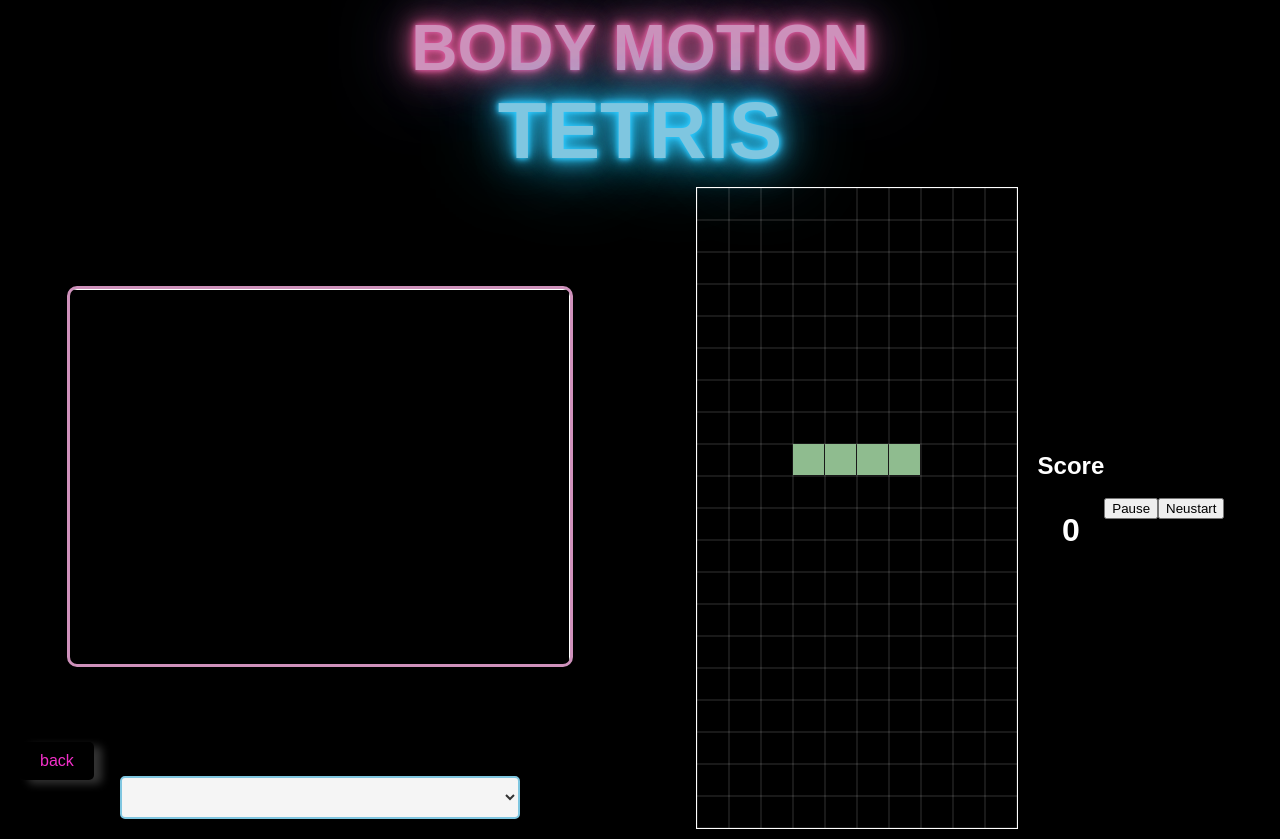
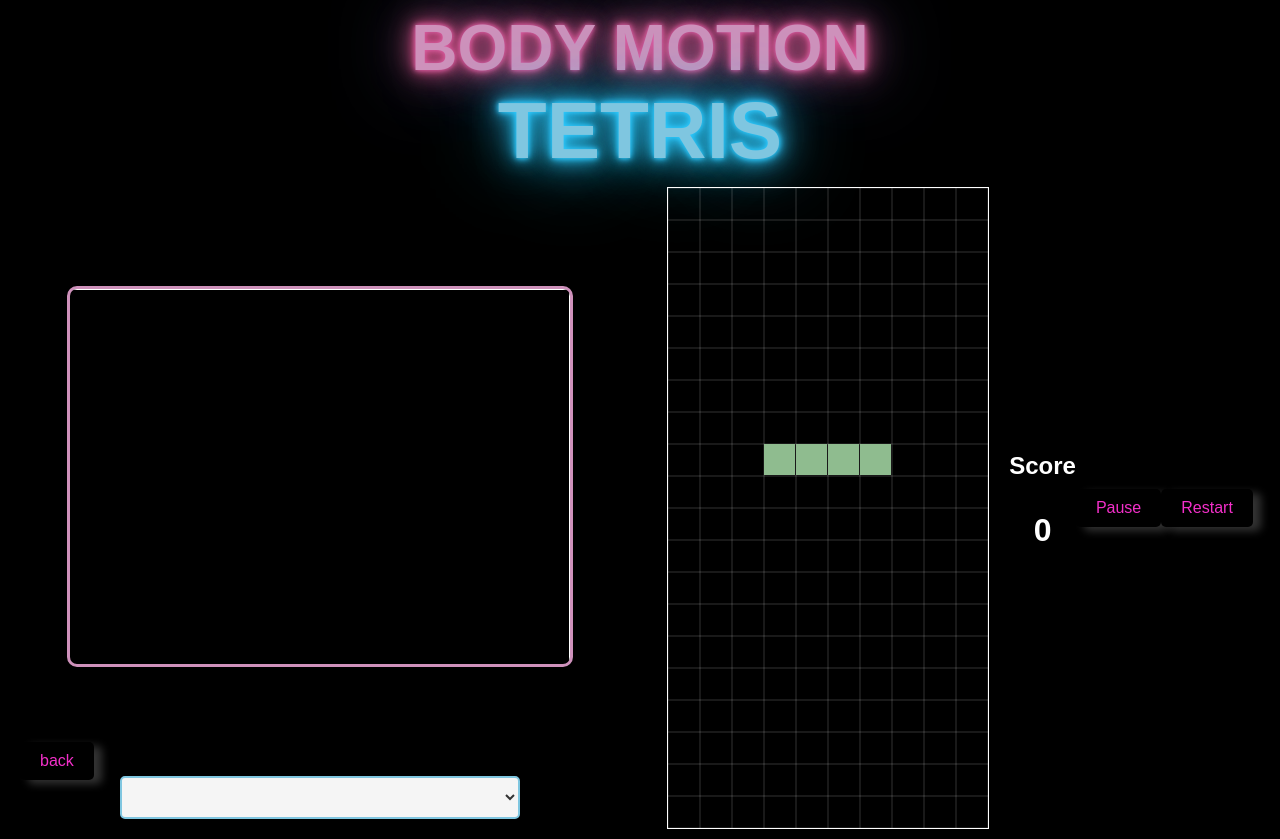
Before and after one commit to hayutaa/BodyMotionTetris, a plain HTML site: page play.html in a window 1280 px wide. Drawn offline with Linux system fonts and the light colour scheme.

Commit message:
finished_project

```diff
--- a/about.css
+++ b/about.css
@@ -47,3 +47,8 @@
   font-family: Arial, sans-serif;
   overflow: hidden;
 }
+
+.instructions-container {
+  font-size: 1.2rem;
+  line-height: 1.6;
+}
--- a/package.json
+++ /dev/null
@@ -1,5 +0,0 @@
-{
-  "dependencies": {
-    "@tensorflow-models/posenet": "^2.2.2"
-  }
-}
--- a/play.css
+++ b/play.css
@@ -91,3 +91,27 @@ canvas {
   box-shadow: 8px 4px 8px rgba(255, 255, 255, 0.2);
   transition: background-color 0.3s ease, transform 0.2s ease;
 }
+
+#pause-button {
+  background-color: #000000;
+  color: #f32fc9;
+  padding: 10px 20px;
+  border: none;
+  border-radius: 5px;
+  font-size: 1rem;
+  cursor: pointer;
+  box-shadow: 8px 4px 8px rgba(255, 255, 255, 0.2);
+  transition: background-color 0.3s ease, transform 0.2s ease;
+}
+
+#restart-button {
+  background-color: #000000;
+  color: #f32fc9;
+  padding: 10px 20px;
+  border: none;
+  border-radius: 5px;
+  font-size: 1rem;
+  cursor: pointer;
+  box-shadow: 8px 4px 8px rgba(255, 255, 255, 0.2);
+  transition: background-color 0.3s ease, transform 0.2s ease;
+}
--- a/play.html
+++ b/play.html
@@ -32,7 +32,7 @@
             <p id="score">0</p>
           </div>
           <button id="pause-button">Pause</button>
-          <button id="restart-button">Neustart</button>
+          <button id="restart-button">Restart</button>
         </div>
       </div>
     </div>
```
Also changed, not shown: cam.html (+0 -22 lines), instructions.html (+27 -14 lines), README.md, 1 other file.
